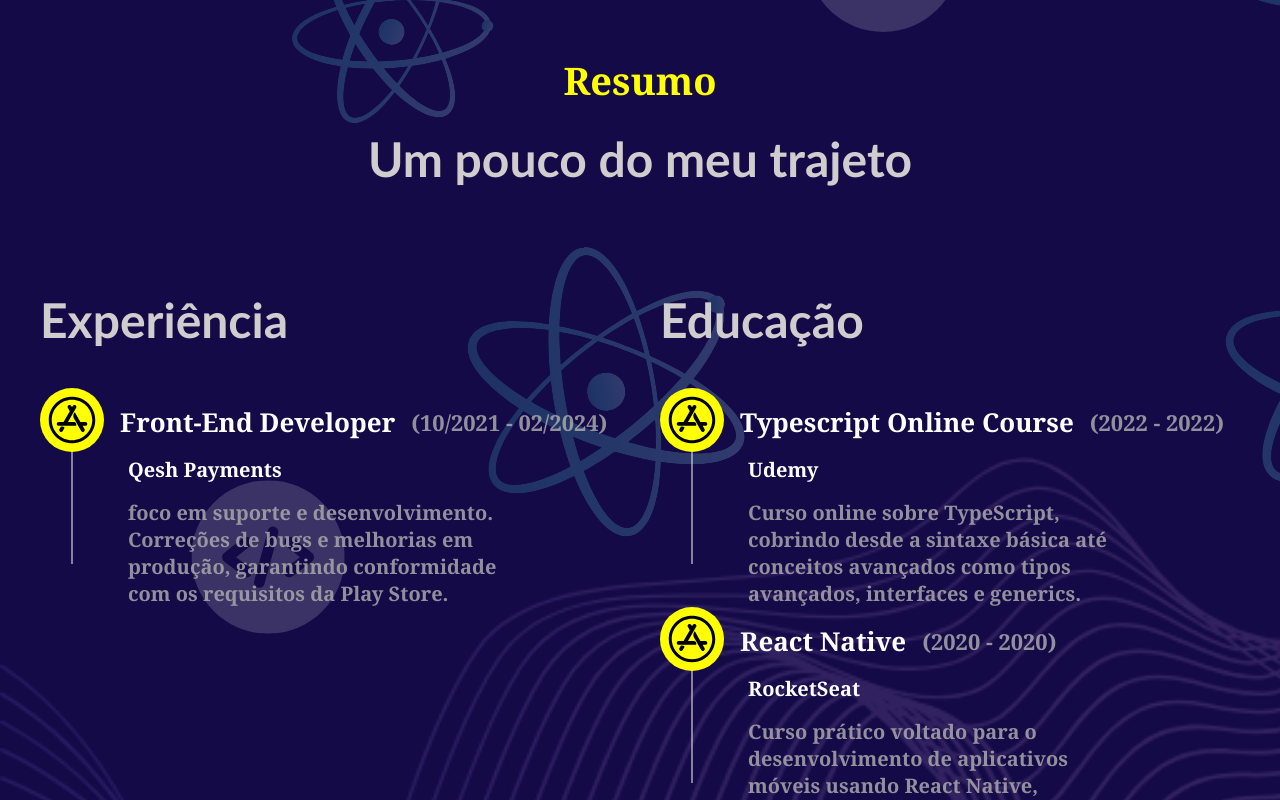
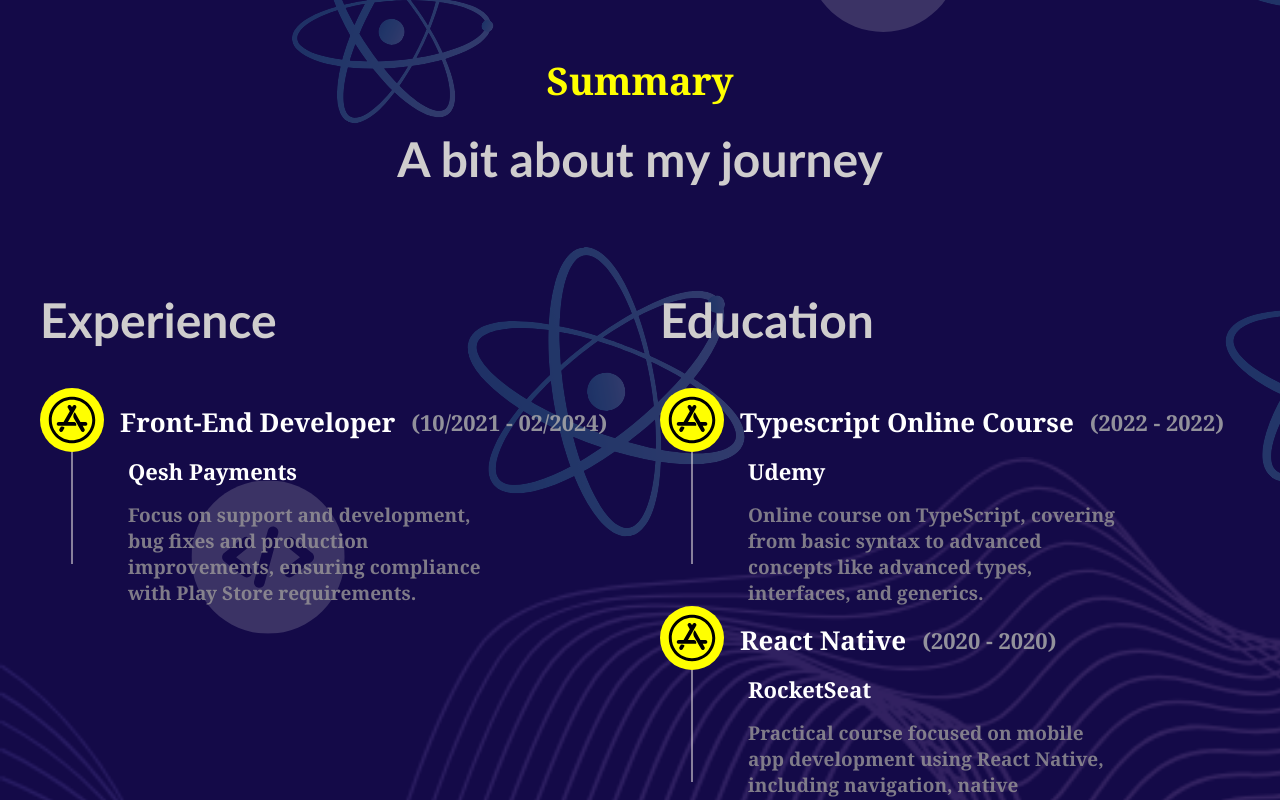
Before and after one commit to LucasPereira9/personalPortfolio, a Next.js app: page /en in a window 1280 px wide. Shown: the part 4940-5740 px from the top of the page. Built offline with nearby package versions, Linux system fonts and the light colour scheme.

Commit message:
feat: translations and style fix

```diff
--- a/src/components/experienceItem/experienceItem.module.css
+++ b/src/components/experienceItem/experienceItem.module.css
@@ -34,3 +34,18 @@
     font-size: 22px;
     color: rgba(169, 169, 170, 0.856);
 }
+.description_content {
+    max-width: 50vh;
+}
+.company {
+    color: rgb(255, 255, 255);
+    font-weight: bold;
+    font-size: 22px;
+    margin-bottom: 2vh;
+    margin-left: 3vh;
+}
+.description {
+    color: rgba(156, 154, 154, 0.788);
+    font-size: 19px;
+    margin-left: 3vh;
+}
--- a/src/components/experienceItem/index.tsx
+++ b/src/components/experienceItem/index.tsx
@@ -1,8 +1,11 @@
 import styles from './experienceItem.module.css'
 import { FaAppStore } from 'react-icons/fa';
 import { IExpItemProps } from './experienceItem.structure';
+import { useTranslations } from 'next-intl';
 
 export default function ExperienceItem(props: IExpItemProps) {
+    const t = useTranslations('index');
+
     return (
         <div className={styles.container}>
             <div className={styles.icon_content}>
@@ -14,9 +17,9 @@
                     <h3 className={styles.title}>{props.title}</h3>
                     <h3 className={styles.subtitle}>{props.date}</h3>
                 </div>
-                <div style={{maxWidth: '50vh'}}>
-                    <h3 style={{fontSize: '20px', marginBottom: '2vh', marginLeft: '3vh'}} className={styles.title}>{props.company}</h3>
-                    <h3 style={{fontSize: '20px', marginLeft: '3vh'}} className={styles.subtitle}>{props.description}</h3>
+                <div className={styles.description_content}>
+                    <h3 className={styles.company}>{props.company}</h3>
+                    <h3 className={styles.description}>{t(props.description)}</h3>
                 </div>
             </div>
         </div>
--- a/src/components/professionalExperience/index.tsx
+++ b/src/components/professionalExperience/index.tsx
@@ -2,8 +2,10 @@
 import ExperienceItem from '../experienceItem'
 import { IProfessionalExpProps } from './professionalExp.structure'
 import styles from './professionalExperience.module.css'
+import { useTranslations } from 'next-intl';
 
 export default function Experience(props: IProfessionalExpProps) {
+    const t = useTranslations('index');
 
 
     const Works = WorkedCompanyes.map((item, index) => (
@@ -20,16 +22,16 @@
     return (
         <div id={props.id}>
             <div className={styles.title_container}>
-                <h3 className={styles.title}>Resumo</h3>
-                <h3 className={styles.subtitle}>Um pouco do meu trajeto</h3>
+                <h3 className={styles.title}>{t('Resumo')}</h3>
+                <h3 className={styles.subtitle}>{t('Um pouco do meu trajeto')}</h3>
             </div>
             <div className={styles.content}>
                 <div>
-                    <h3 className={styles.subtitle}>Experiência</h3>
+                    <h3 className={styles.subtitle}>{t('Experiência')}</h3>
                     {Works}
                 </div>
                 <div>
-                    <h3 className={styles.subtitle}>Educação</h3>
+                    <h3 className={styles.subtitle}>{t('Educação')}</h3>
                     {Study}
                 </div>
             </div>
--- a/src/utils.ts
+++ b/src/utils.ts
@@ -150,7 +150,7 @@
         title: 'Front-End Developer',
         date: '(10/2021 - 02/2024)',
         company: 'Qesh Payments',
-        description: 'foco em suporte e desenvolvimento. Correções de bugs e melhorias em produção, garantindo conformidade com os requisitos da Play Store.'
+        description: 'foco em suporte e desenvolvimento'
     }
 ]
 export const StudyHistory = [
@@ -158,18 +158,18 @@
         title: 'Typescript Online Course',
         date: '(2022 - 2022)',
         company: 'Udemy',
-        description: 'Curso online sobre TypeScript, cobrindo desde a sintaxe básica até conceitos avançados como tipos avançados, interfaces e generics.'
+        description: 'Curso online sobre TypeScript, cobrindo desde a sintaxe básica até conceitos avançados como tipos avançados, interfaces e generics'
     },
     {
         title: 'React Native',
         date: '(2020 - 2020)',
         company: 'RocketSeat',
-        description: ' Curso prático voltado para o desenvolvimento de aplicativos móveis usando React Native, incluindo navegação, componentes nativos e integração com APIs externas.'
+        description: 'Curso prático voltado para o desenvolvimento de aplicativos móveis usando React Native, incluindo navegação, componentes nativos e integração com APIs externas'
     },
     {
         title: 'React.js',
         date: '(2020 - 2020)',
         company: 'Alura',
-        description: ' Treinamento focado na biblioteca React.js, abordando desde conceitos básicos até tópicos avançados como Hooks, Context API e Redux.'
+        description: 'Treinamento focado na biblioteca'
     },
 ]
--- a/translations/en.json
+++ b/translations/en.json
@@ -37,6 +37,14 @@
     "Publicação de Aplicativos Mobile": "Publication of Mobile Applications",
     "Assistência completa no processo de publicação de aplicativos": "Complete assistance in the process of publishing applications in major app stores, ensuring that your application reaches the desired target audience.",
     "Serviços Personalizados sob Medida": "Custom Tailored Services",
-    "Adaptação de serviços para atender às necessidades específicas de cada cliente": "Adaptation of services to meet the specific needs of each client, providing unique and high-quality solutions."
+    "Adaptação de serviços para atender às necessidades específicas de cada cliente": "Adaptation of services to meet the specific needs of each client, providing unique and high-quality solutions.",
+    "Resumo": "Summary",
+    "Um pouco do meu trajeto": "A bit about my journey",
+    "Experiência": "Experience",
+    "Educação": "Education",
+    "foco em suporte e desenvolvimento": "Focus on support and development, bug fixes and production improvements, ensuring compliance with Play Store requirements.",
+    "Curso online sobre TypeScript, cobrindo desde a sintaxe básica até conceitos avançados como tipos avançados, interfaces e generics": "Online course on TypeScript, covering from basic syntax to advanced concepts like advanced types, interfaces, and generics.",
+    "Curso prático voltado para o desenvolvimento de aplicativos móveis usando React Native, incluindo navegação, componentes nativos e integração com APIs externas": "Practical course focused on mobile app development using React Native, including navigation, native components, and integration with external APIs.",
+    "Treinamento focado na biblioteca": "Training focused on the React.js library, covering from basic concepts to advanced topics like Hooks, Context API, and Redux."
   }
 }
--- a/translations/es.json
+++ b/translations/es.json
@@ -37,6 +37,14 @@
       "Publicação de Aplicativos Mobile": "Publicación de Aplicaciones Móviles",
       "Assistência completa no processo de publicação de aplicativos": "Asistencia completa en el proceso de publicación de aplicaciones en las principales tiendas virtuales, asegurando que su aplicación llegue al público objetivo deseado.",
       "Serviços Personalizados sob Medida": "Servicios Personalizados a Medida",
-      "Adaptação de serviços para atender às necessidades específicas de cada cliente": "Adaptación de servicios para satisfacer las necesidades específicas de cada cliente, proporcionando soluciones exclusivas y de alta calidad."
-    }
+      "Adaptação de serviços para atender às necessidades específicas de cada cliente": "Adaptación de servicios para satisfacer las necesidades específicas de cada cliente, proporcionando soluciones exclusivas y de alta calidad.",
+      "Resumo": "Resumen",
+      "Um pouco do meu trajeto": "Un poco de mi trayecto",
+      "Experiência": "Experiencia",
+      "Educação": "Educación",
+      "foco em suporte e desenvolvimento": "Enfoque en soporte y desarrollo, correcciones de errores y mejoras en producción, garantizando conformidad con los requisitos de la Play Store.",
+      "Curso online sobre TypeScript, cobrindo desde a sintaxe básica até conceitos avançados como tipos avançados, interfaces e generics": "Curso en línea sobre TypeScript, que abarca desde la sintaxis básica hasta conceptos avanzados como tipos avanzados, interfaces y genéricos.",
+      "Curso prático voltado para o desenvolvimento de aplicativos móveis usando React Native, incluindo navegação, componentes nativos e integração com APIs externas": "Curso práctico enfocado en el desarrollo de aplicaciones móviles usando React Native, incluyendo navegación, componentes nativos e integración con APIs externas.",
+      "Treinamento focado na biblioteca": "Entrenamiento enfocado en la biblioteca React.js, cubriendo desde conceptos básicos hasta temas avanzados como Hooks, Context API y Redux."
+}
   }
--- a/translations/pt.json
+++ b/translations/pt.json
@@ -37,7 +37,15 @@
     "Publicação de Aplicativos Mobile": "Publicação de Aplicativos Mobile",
     "Assistência completa no processo de publicação de aplicativos": "Assistência completa no processo de publicação de aplicativos nas principais lojas virtuais, garantindo que seu aplicativo alcance o público-alvo desejado.",
     "Serviços Personalizados sob Medida": "Serviços Personalizados sob Medida",
-    "Adaptação de serviços para atender às necessidades específicas de cada cliente": "Adaptação de serviços para atender às necessidades específicas de cada cliente, proporcionando soluções exclusivas e de alta qualidade."
+    "Adaptação de serviços para atender às necessidades específicas de cada cliente": "Adaptação de serviços para atender às necessidades específicas de cada cliente, proporcionando soluções exclusivas e de alta qualidade.",
+    "Resumo": "Resumo",
+    "Um pouco do meu trajeto": "Um pouco do meu trajeto",
+    "Experiência": "Experiência",
+    "Educação": "Educação",
+    "foco em suporte e desenvolvimento": "foco em suporte e desenvolvimento. Correções de bugs e melhorias em produção, garantindo conformidade com os requisitos da Play Store.",
+    "Curso online sobre TypeScript, cobrindo desde a sintaxe básica até conceitos avançados como tipos avançados, interfaces e generics": "Curso online sobre TypeScript, cobrindo desde a sintaxe básica até conceitos avançados como tipos avançados, interfaces e generics.",
+    "Curso prático voltado para o desenvolvimento de aplicativos móveis usando React Native, incluindo navegação, componentes nativos e integração com APIs externas": "Curso prático voltado para o desenvolvimento de aplicativos móveis usando React Native, incluindo navegação, componentes nativos e integração com APIs externas.",
+    "Treinamento focado na biblioteca": "Treinamento focado na biblioteca React.js, abordando desde conceitos básicos até tópicos avançados como Hooks, Context API e Redux."
   }
 
   }
```
